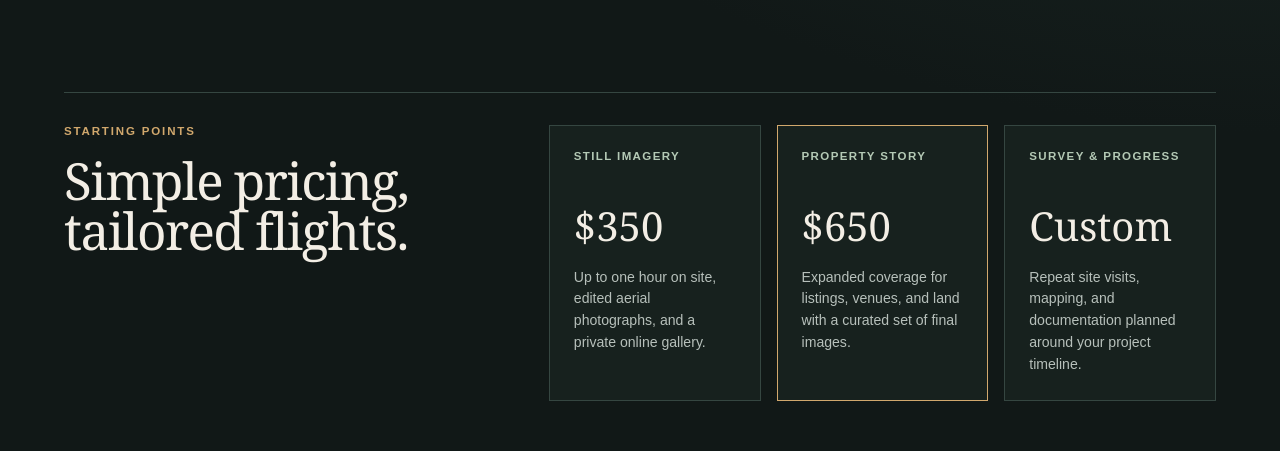
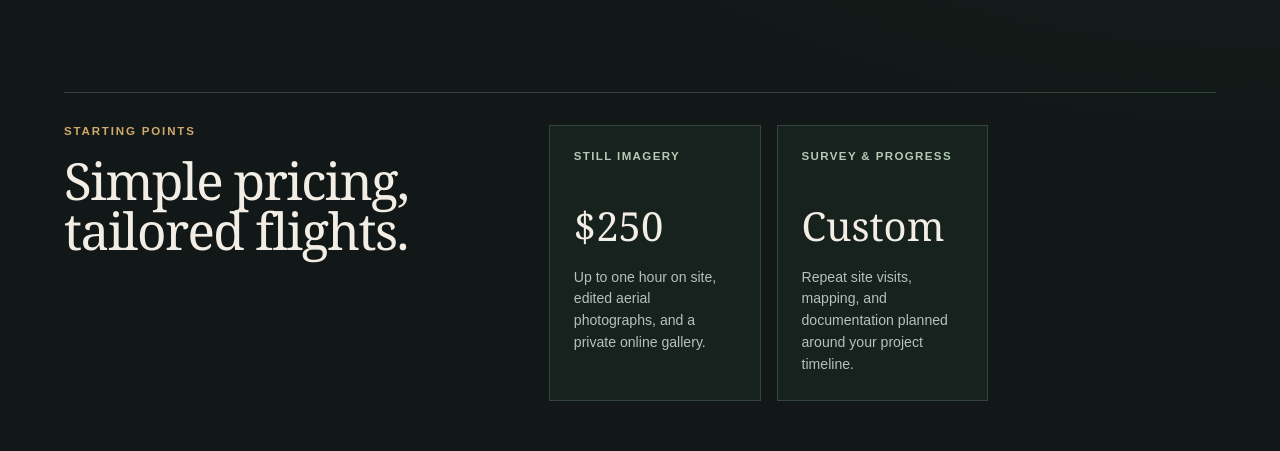
Before and after one commit to HenrH7/Fairfield-Aerial-Photography, a React (Vite) app: page / in a window 1280 px wide. Shown: the part 1240-1691 px from the top of the page. Built offline with nearby package versions, Linux system fonts and the light colour scheme.

Commit message:
pricing section updates

```diff
--- a/src/pages/Portfolio.tsx
+++ b/src/pages/Portfolio.tsx
@@ -43,13 +43,8 @@ const Portfolio = () => {
                 <div className="pricing-grid">
                     <article className="pricing-card">
                         <p className="pricing-label">Still imagery</p>
-                        <h3>$350</h3>
+                        <h3>$250</h3>
                         <p>Up to one hour on site, edited aerial photographs, and a private online gallery.</p>
-                    </article>
-                    <article className="pricing-card pricing-card-featured">
-                        <p className="pricing-label">Property story</p>
-                        <h3>$650</h3>
-                        <p>Expanded coverage for listings, venues, and land with a curated set of final images.</p>
                     </article>
                     <article className="pricing-card">
                         <p className="pricing-label">Survey & progress</p>
```
